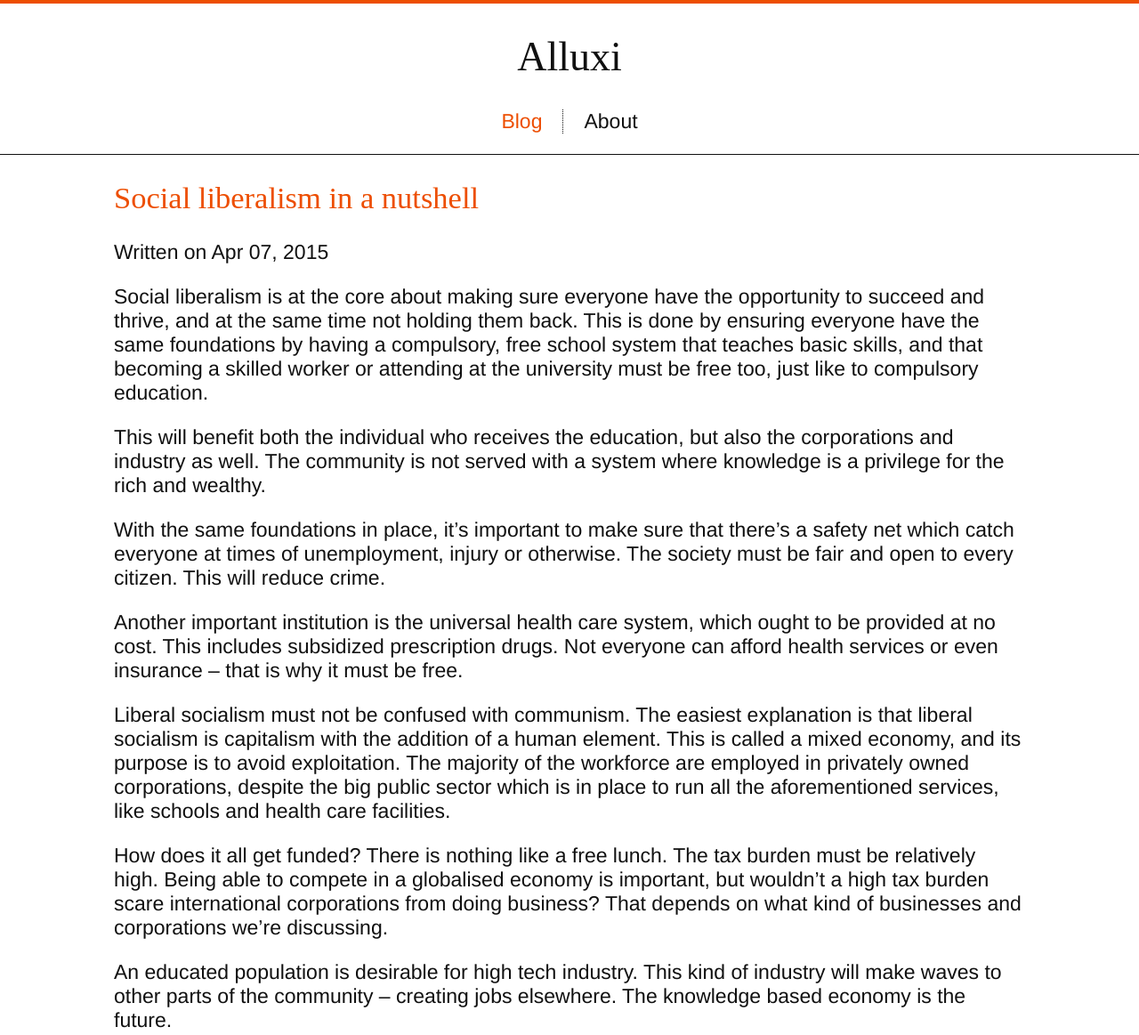
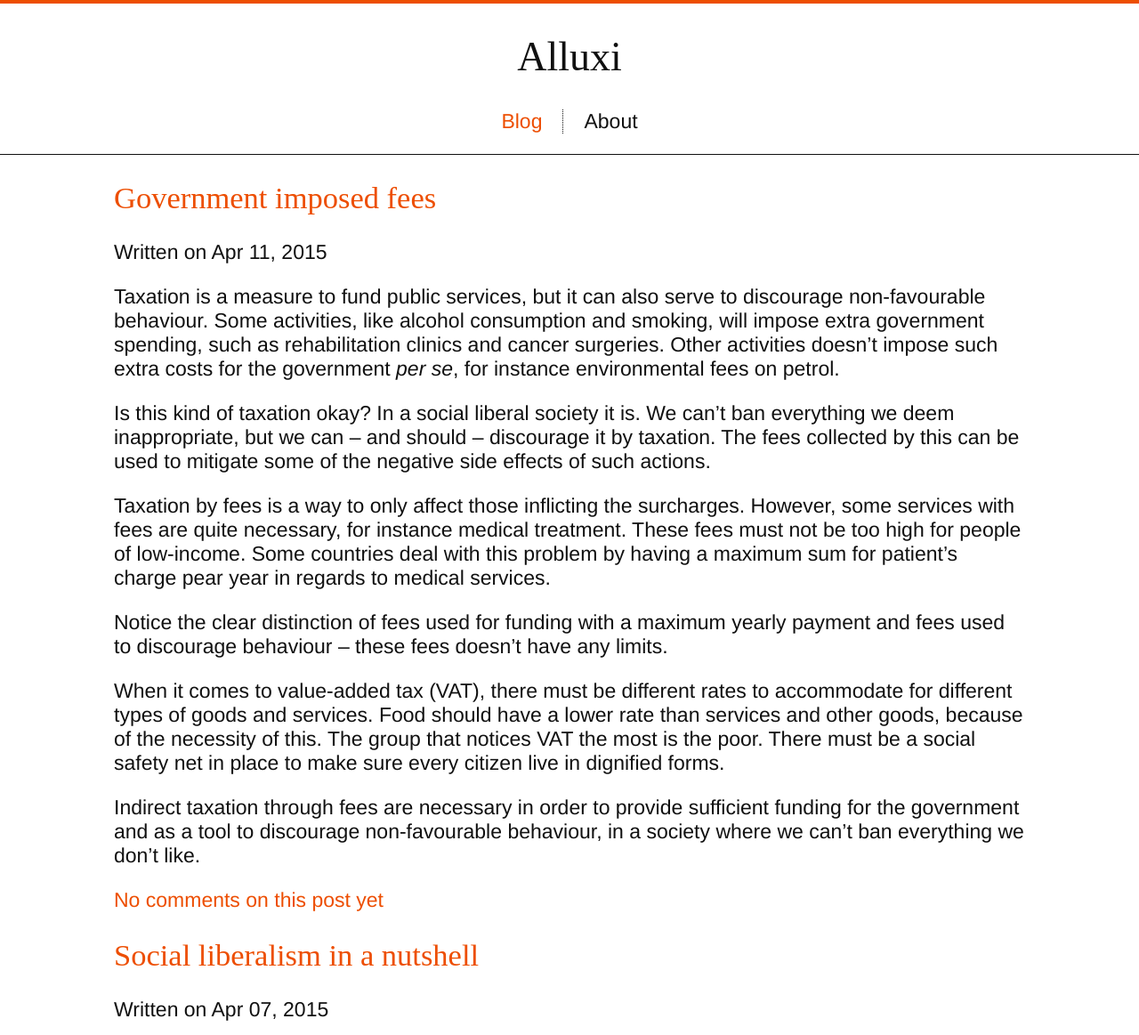
Before and after one commit to alluxi/alluxi.github.io, a plain HTML site: page index.html in a window 1280 px wide. Shown: the top 1163 px of the page at 89% size. Drawn offline with Linux system fonts and the light colour scheme.

Commit message:
New post: Government imposed fees

```diff
--- a/index.html
+++ b/index.html
@@ -20,6 +20,48 @@
 			</nav>
 		</header>
 		<main id="main">
+
+
+
+			<article>
+				<header>
+					<h2><a href="/government-imposed-fees/">Government imposed fees</a></h2>
+					<p class="date">Written on Apr 11, 2015</p>
+				</header>
+				<p>Taxation is a measure to fund public services, but it can also serve to
+discourage non-favourable behaviour. Some activities, like alcohol
+consumption and smoking, will impose extra government spending, such as
+rehabilitation clinics and cancer surgeries. Other activities doesn’t
+impose such extra costs for the government <em>per se</em>, for instance
+environmental fees on petrol.</p>
+<p>Is this kind of taxation okay? In a social liberal society it is. We
+can’t ban everything we deem inappropriate, but we can – and should –
+discourage it by taxation. The fees collected by this can be used to
+mitigate some of the negative side effects of such actions.</p>
+<p>Taxation by fees is a way to only affect those inflicting the
+surcharges. However, some services with fees are quite necessary, for
+instance medical treatment. These fees must not be too high for people
+of low-income. Some countries deal with this problem by having a maximum
+sum for patient’s charge pear year in regards to medical services.</p>
+<p>Notice the clear distinction of fees used for funding with a maximum
+yearly payment and fees used to discourage behaviour – these fees
+doesn’t have any limits.</p>
+<p>When it comes to value-added tax (VAT), there must be different rates to
+accommodate for different types of goods and services. Food should have
+a lower rate than services and other goods, because of the necessity of
+this. The group that notices VAT the most is the poor. There must be a
+social safety net in place to make sure every citizen live in dignified
+forms.</p>
+<p>Indirect taxation through fees are necessary in order to provide
+sufficient funding for the government and as a tool to discourage
+non-favourable behaviour, in a society where we can’t ban everything we
+don’t like.</p>
+				<footer>
+
+					<p class="commentinfo"><a href="/government-imposed-fees/#comments">No comments on this post yet</a></p>
+
+				</footer>
+			</article>
 
 
 
--- a/sitemap.xml
+++ b/sitemap.xml
@@ -2,7 +2,7 @@
 <urlset xmlns="http://www.sitemaps.org/schemas/sitemap/0.9">
 	<url>
 		<loc>http://alluxi.eu/</loc>
-		<lastmod>2015-04-07</lastmod>
+		<lastmod>2015-04-11</lastmod>
 		<changefreq>weekly</changefreq>
 		<priority>1.0</priority>
 	</url>
@@ -14,4 +14,8 @@
 		<loc>http://alluxi.eu/social-liberalism-in-a-nutshell/</loc>
 		<lastmod>2015-04-07</lastmod>
 	</url>
+	<url>
+		<loc>http://alluxi.eu/government-imposed-fees/</loc>
+		<lastmod>2015-04-11</lastmod>
+	</url>
 </urlset>
```
Also changed, not shown: government-imposed-fees/index.html (added, +104 -0 lines), social-liberalism-in-a-nutshell/index.html (+1 -1 lines).
